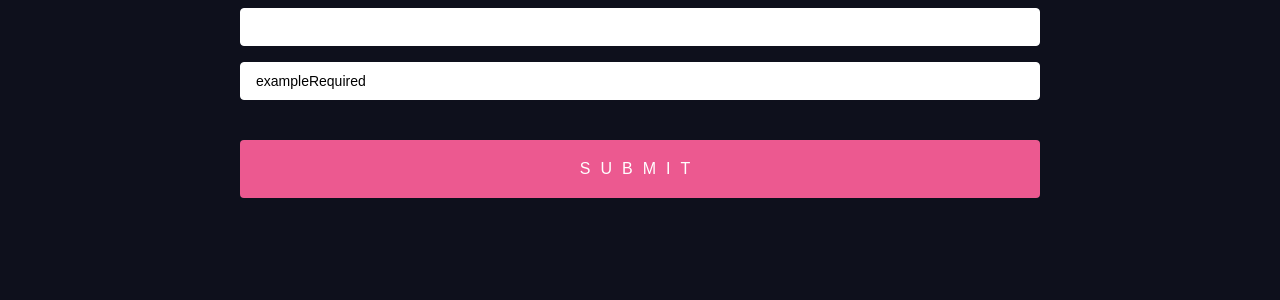
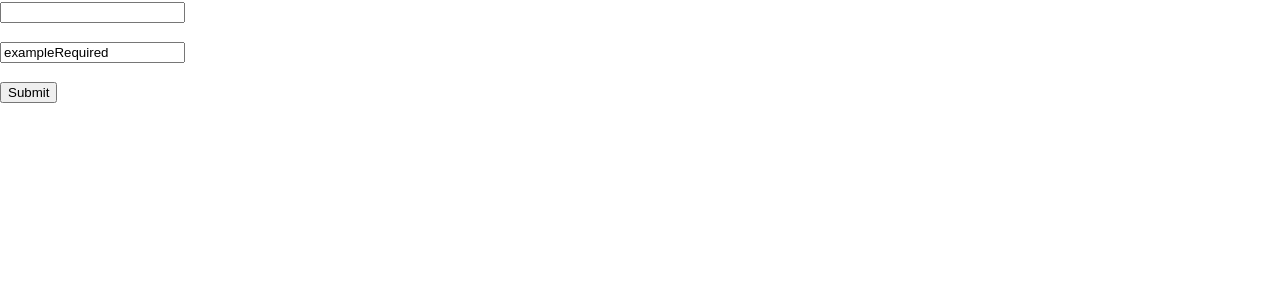
Before and after one commit to mkt-engr/vite-react-hook-form-zod, a React (Vite) app: page / in a window 1280 px wide. Shown: the top 300 px of the page. Built offline with nearby package versions, Linux system fonts and the light colour scheme.

Commit message:
MUIとRHKの紐付け

```diff
--- a/src/WithMUI01.tsx
+++ b/src/WithMUI01.tsx
@@ -1,23 +1,31 @@
 import Select from "react-select";
 import { useForm, Controller, SubmitHandler } from "react-hook-form";
-import { Input, InputLabel, FormControl, TextField } from "@mui/material";
+import {
+  Input,
+  InputLabel,
+  FormControl,
+  TextField,
+  Box,
+  Container,
+  Stack,
+  Button,
+} from "@mui/material";
 
 type IFormInput = {
   firstName: string;
   lastName: string;
-  iceCreamType: { label: string; value: string };
 };
 
 const WithMUI01 = () => {
   const {
     control,
     handleSubmit,
+    register,
     formState: { errors },
   } = useForm<IFormInput>({
     defaultValues: {
       firstName: "",
       lastName: "",
-      iceCreamType: {},
     },
   });
   console.log({ errors });
@@ -26,9 +34,44 @@ const WithMUI01 = () => {
   };
 
   return (
-    <form onSubmit={handleSubmit(onSubmit)}>
-      <h1>フォーム</h1>
-    </form>
+    <Container maxWidth="sm">
+      <form onSubmit={handleSubmit(onSubmit)}>
+        <h1>Form</h1>
+        <Stack spacing={3}>
+          <FormControl variant="standard">
+            <InputLabel htmlFor="firstName">FirstName</InputLabel>
+            <Input
+              id="firstName"
+              {...register("firstName", {
+                required: "Must First Name",
+                minLength: {
+                  value: 4,
+                  message: "First Name Min length is 4",
+                },
+              })}
+            />
+            {errors.firstName && <p>{errors.firstName.message}</p>}
+          </FormControl>
+          <FormControl variant="standard">
+            <InputLabel htmlFor="lastName">LastName</InputLabel>
+            <Input
+              id="lastName"
+              {...register("lastName", {
+                required: "Must Last Name",
+                minLength: {
+                  value: 4,
+                  message: "Last Name Min length is 4",
+                },
+              })}
+            />
+            {errors.lastName && <p>{errors.lastName.message}</p>}
+          </FormControl>
+          <Button color="primary" variant="contained" type="submit">
+            Submit
+          </Button>
+        </Stack>
+      </form>
+    </Container>
   );
 };
 
--- a/src/main.tsx
+++ b/src/main.tsx
@@ -3,7 +3,7 @@ import ReactDOM from "react-dom/client";
 import { createBrowserRouter, RouterProvider } from "react-router-dom";
 import App from "./App";
 import WithMUI01 from "./WithMUI01";
-import "../style/styles.css";
+import { CssBaseline } from "@mui/material";
 
 const router = createBrowserRouter([
   { path: "/", element: <App /> },
@@ -18,6 +18,7 @@ const router = createBrowserRouter([
 ]);
 ReactDOM.createRoot(document.getElementById("root") as HTMLElement).render(
   <React.StrictMode>
+    <CssBaseline />
     <RouterProvider router={router} />
   </React.StrictMode>
 );
--- a/style/styles.css
+++ /dev/null
@@ -1,145 +0,0 @@
-body {
-  background: #0e101c;
-  font-family: -apple-system, BlinkMacSystemFont, "Segoe UI", "Roboto", "Oxygen",
-    "Ubuntu", "Cantarell", "Fira Sans", "Droid Sans", "Helvetica Neue",
-    sans-serif;
-  padding: 0 20px;
-  color: #fffffff3;
-}
-
-form {
-  max-width: 800px;
-  margin: 0 auto;
-}
-
-h1 {
-  margin-top: 80px;
-  font-weight: 100;
-  text-align: center;
-  padding-bottom: 10px;
-  border-bottom: 1px solid rgb(79, 98, 148);
-}
-
-.form {
-  background: #0e101c;
-  max-width: 400px;
-  margin: 0 auto;
-}
-
-button[type="button"] {
-  background: black;
-  border: 1px solid white;
-}
-
-p {
-  color: #bf1650;
-  text-align: center;
-}
-
-input {
-  display: block;
-  box-sizing: border-box;
-  width: 100%;
-  border-radius: 4px;
-  border: 1px solid white;
-  padding: 10px 15px;
-  margin-bottom: 10px;
-  font-size: 14px;
-}
-
-.materialUIInput {
-  display: block;
-  box-sizing: border-box;
-  width: 100%;
-  border-radius: 4px;
-  background-color: white;
-  padding: 10px 15px;
-  margin-bottom: 10px;
-  font-size: 14px;
-}
-
-.IceCreamType {
-  color: black;
-}
-
-label {
-  line-height: 2;
-  text-align: left;
-  display: block;
-  margin-bottom: 13px;
-  margin-top: 20px;
-  color: white;
-  font-size: 14px;
-  font-weight: 200;
-}
-
-button,
-input[type="submit"] {
-  background: #ec5990;
-  color: white;
-  text-transform: uppercase;
-  border: none;
-  margin-top: 40px;
-  padding: 20px;
-  font-size: 16px;
-  font-weight: 100;
-  letter-spacing: 10px;
-}
-
-button {
-  display: block;
-  appearance: none;
-  border-radius: 4px;
-  width: 100%;
-}
-
-input[type="submit"]:hover {
-  background: #bf1650;
-}
-
-input[type="button"]:active,
-input[type="submit"]:active {
-  transition: 0.3s all;
-  transform: translateY(3px);
-  border: 1px solid transparent;
-  opacity: 0.8;
-}
-
-input:disabled {
-  opacity: 0.4;
-}
-
-input[type="button"]:hover {
-  transition: 0.3s all;
-}
-
-input[type="button"],
-input[type="submit"] {
-  -webkit-appearance: none;
-}
-
-.App {
-  max-width: 600px;
-  margin: 0 auto;
-}
-
-form {
-  margin-bottom: 400px;
-}
-
-.container {
-  display: grid;
-  grid-template-columns: 1fr 1fr;
-  grid-gap: 20px;
-}
-
-.counter {
-  font-weight: 400;
-  background: white;
-  color: black;
-  padding: 10px 15px;
-  border-radius: 4px;
-  position: fixed;
-  top: 20px;
-  right: 20px;
-}
```
